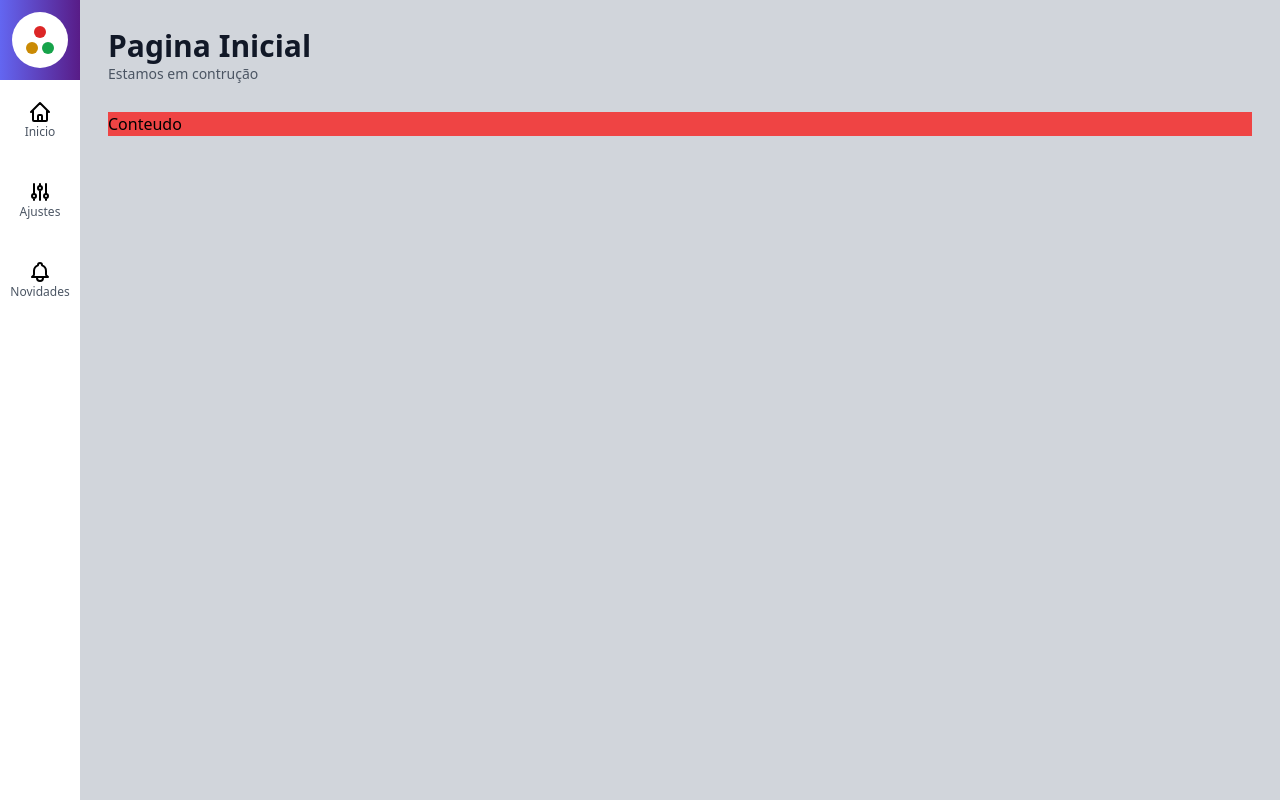
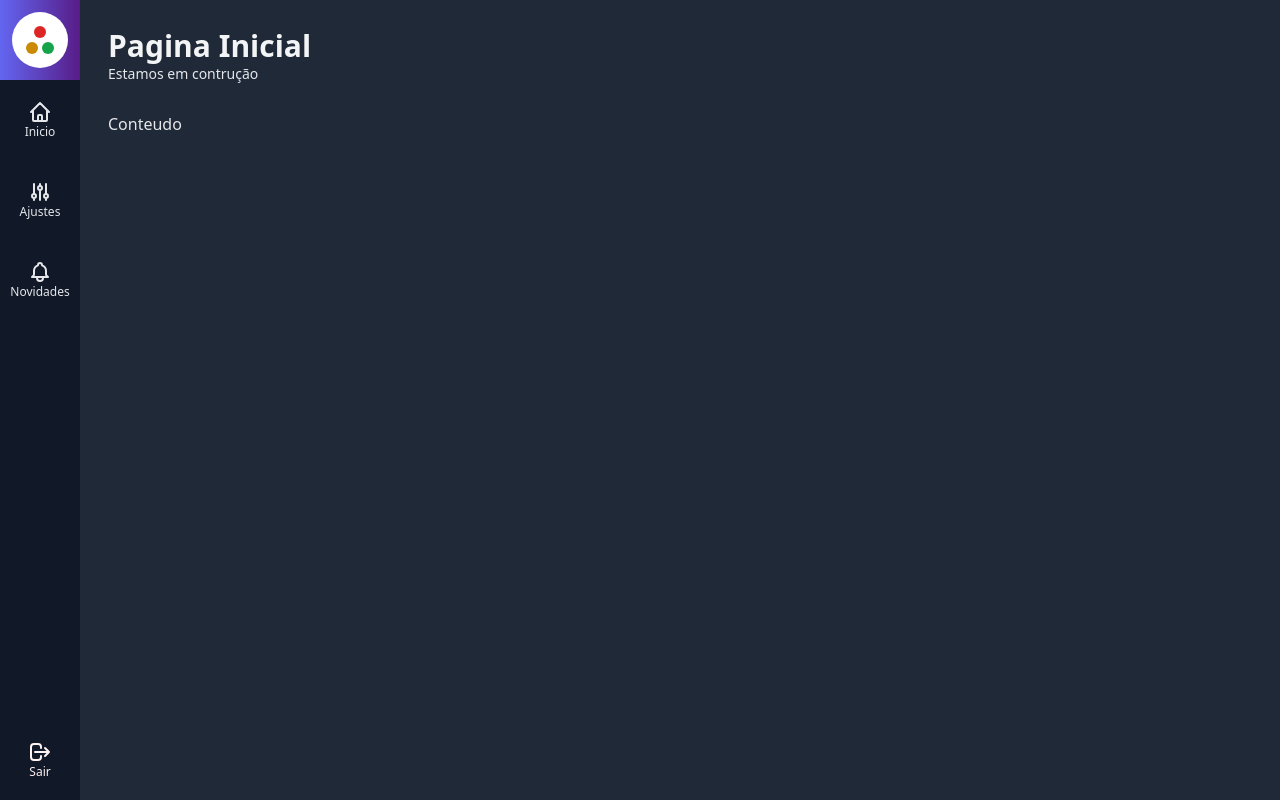
Before and after one commit to Radames-prog/adminTemplate, a Next.js app in the folder my-project/: page / in a window 1280 px wide. Built offline with nearby package versions, Linux system fonts and the light colour scheme.

Commit message:
Implementado esquemas de cores para o modo dark

```diff
--- a/my-project/components/icons/index.tsx
+++ b/my-project/components/icons/index.tsx
@@ -17,3 +17,9 @@
   <path strokeLinecap="round" strokeLinejoin="round" strokeWidth={2} d="M15 17h5l-1.405-1.405A2.032 2.032 0 0118 14.158V11a6.002 6.002 0 00-4-5.659V5a2 2 0 10-4 0v.341C7.67 6.165 6 8.388 6 11v3.159c0 .538-.214 1.055-.595 1.436L4 17h5m6 0v1a3 3 0 11-6 0v-1m6 0H9" />
 </svg>
 )
+
+export const InconeSair = (
+<svg xmlns="http://www.w3.org/2000/svg" className="h-6 w-6" fill="none" viewBox="0 0 24 24" stroke="currentColor">
+  <path strokeLinecap="round" strokeLinejoin="round" strokeWidth={2} d="M17 16l4-4m0 0l-4-4m4 4H7m6 4v1a3 3 0 01-3 3H6a3 3 0 01-3-3V7a3 3 0 013-3h4a3 3 0 013 3v1" />
+</svg>
+)
--- a/my-project/components/template/Conteudo.tsx
+++ b/my-project/components/template/Conteudo.tsx
@@ -6,6 +6,7 @@
     return (
         <div className={`
         flex flex-col mt-7
+        dark:text-gray-200
         `}>
           {props.children}
         </div>
--- a/my-project/components/template/MenuItem.tsx
+++ b/my-project/components/template/MenuItem.tsx
@@ -1,20 +1,35 @@
 import Link from 'next/link'
 interface MenuItemProps{
-    url: string
+    url?: string
     texto: string
     icone: any
+    className?: string
+    onclick?: (evento:any) => void
 }
 export default function ManuItem(props: MenuItemProps){
-    return(
-        <li className={`hover:bg-gray-100`}>
-            <Link href={props.url}>
-                <a className={`flex flex-col justify-center items-center w-20 h-20`}>
+
+    function renderizarLink(){
+        return(
+            <a className={`flex flex-col justify-center items-center w-20 h-20 ${props.className}text-gray-600 dark:text-gray-200`}>
             {props.icone}
-            <span className={`text-xs font-light text-gray-600`}>
+            <span className={`text-xs font-light `}>
                 {props.texto}
             </span>
             </a>
+
+        )
+    }
+    return(
+        <li onClick={props.onclick} className={`hover:bg-gray-100 cursor-pointer dark:hover:bg-gray-800`}>
+            {props.url?(
+            <Link href={props.url}>
+                {renderizarLink()}
+
             </Link>
+
+            ):(
+                renderizarLink()
+            )}
 
         </li>
     )
--- a/my-project/components/template/MenuLateral.tsx
+++ b/my-project/components/template/MenuLateral.tsx
@@ -1,20 +1,24 @@
-import { IconeAjustes, IconeCasa, InconeSino } from "../icons"
+import { IconeAjustes, IconeCasa, InconeSair, InconeSino } from "../icons"
 import MenuItem from "./MenuItem"
 import Logo from "./Logo"
 
 export default function MenuLateral(){
     return (
-        <aside>
+        <aside className={`flex flex-col dark:bg-gray-900 dark:text-gray-200 bg-gray-200 text-gray-900`}>
             <div className={`w-20 h-20 bg-gradient-to-r from-indigo-500
              to-purple-900 flex flex-col items-center justify-center`}>
                  <Logo/>
 
             </div>
-            <ul>
+            <ul className={`flex-grow`}>
                 <MenuItem url="/" texto="Inicio" icone={IconeCasa}/>
                 <MenuItem url="/ajuste" texto="Ajustes" icone={IconeAjustes}/>
                 <MenuItem url="/notificacoes" texto="Novidades" icone={InconeSino}/>
             </ul>
+            <ul>
+                <MenuItem onclick={() => console.log('logOut')} texto="Sair" icone={InconeSair} className={`text-red-600 hover:bg-red-400 hover:text-slate-200 dark:text-red-50 dark:hover:text-white`}/>
+            </ul>
+
 
         </aside>
     )
--- a/my-project/components/template/Titulo.tsx
+++ b/my-project/components/template/Titulo.tsx
@@ -8,8 +8,8 @@
 export default function Titulo(props: TituloProps){
     return (
         <div>
-          <h1 className={`font-black text-3xl text-gray-900 `}>{props.titulo}</h1>
-          <h2 className={`font-light text-sm text-gray-600 `}>{props.subtitulo}</h2>
+          <h1 className={`font-black text-3xl text-gray-900 dark:text-gray-100 `}>{props.titulo}</h1>
+          <h2 className={`font-light text-sm text-gray-600 dark:text-gray-200  `}>{props.subtitulo}</h2>
 
         </div>
     )
--- a/my-project/pages/index.tsx
+++ b/my-project/pages/index.tsx
@@ -3,7 +3,7 @@
 export default function Home() {
   return (
     <Layout titulo={"Pagina Inicial"} subtitulo={"Estamos em contrução"}>
-      <h3 className={`bg-red-500`}>Conteudo</h3>
+      <h3 className={``}>Conteudo</h3>
 
     </Layout>
 
--- a/my-project/tailwind.config.js
+++ b/my-project/tailwind.config.js
@@ -2,7 +2,7 @@
   purge: [ "./pages/**/*.{js,ts,jsx,tsx}",
   "./components/**/*.{js,ts,jsx,tsx}",],
 
-  darkMode: 'media',
+  darkMode: 'class',
   theme: {
     extend: {},
   },
```
